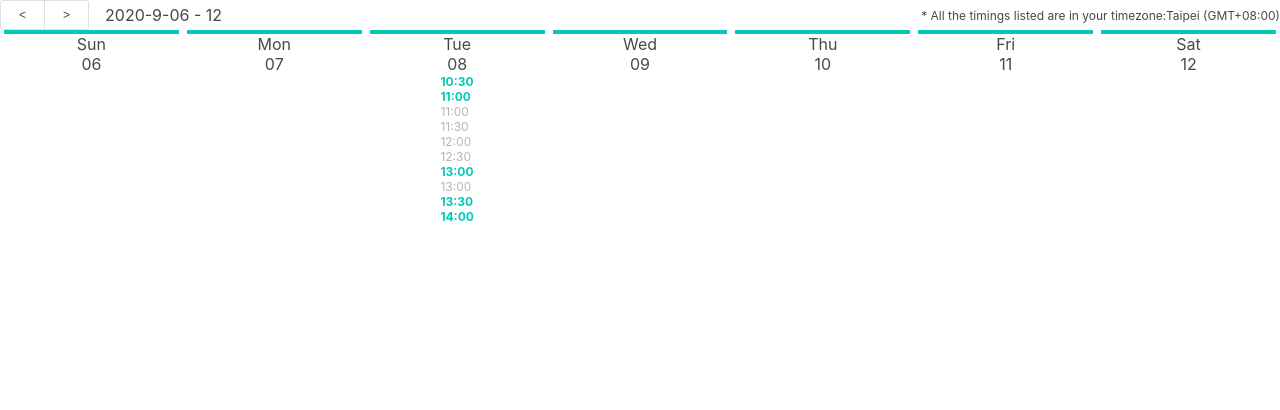
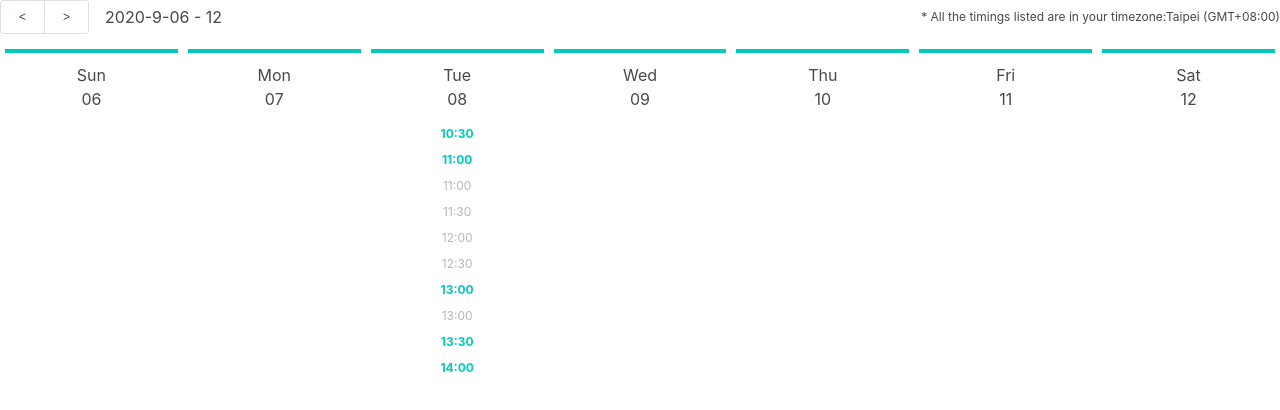
Before and after one commit to thomas8326/react-calendar, a React (Create React App) app: page / in a window 1280 px wide. Shown: the top 410 px of the page. Built offline with nearby package versions, Linux system fonts and the light colour scheme.

Commit message:
style: complete calendar board

```diff
--- a/src/components/day-viewer.jsx
+++ b/src/components/day-viewer.jsx
@@ -50,10 +50,12 @@ class DayViewer extends React.Component {
     const { dayTimes } = this.state;
     return (
       <div className="dayContainer">
-        <div className="dayOfWeek textCenter fontSize-l">{dayOfWeek}</div>
-        <div className="date textCenter fontSize-l">{date}</div>
-        <ul className="time fontSize-s">
-          {dayTimes.map((time, index) => (<li key={index} className={time.className}>{time.text}</li>))}
+        <div className="dateBoard">
+          <div className="dayOfWeek textCenter fontSize-l">{dayOfWeek}</div>
+          <div className="date textCenter fontSize-l">{date}</div>
+        </div>
+        <ul className="timeBoard fontSize-s">
+          {dayTimes.map((time, index) => (<li key={index} className={time.className + " time"}>{time.text}</li>))}
         </ul>
       </div>
     );
--- a/src/index.css
+++ b/src/index.css
@@ -38,6 +38,8 @@ ul {
 .fontSize-m,
 .fontSize-l {
   color: var(--primary-font-color);
+  font-size: 16px;
+  line-height: 1.5;
 }
 
 .fontSize-s {
--- a/src/style/calendar.scss
+++ b/src/style/calendar.scss
@@ -1,17 +1,18 @@
+@import 'src/style/utils/mixin.scss';
+
 .calendar {
-  display: flex;
-  flex-direction: row;
+  @include flex(row);
   justify-content: space-between;
+
+  padding: 15px 0;
 }
 
 .dayContainer {
+  @include flex();
   flex: 1;
-  margin: 0 4px;
+  margin: 0 5px;
 
-  display: flex;
-  justify-content: flex-start;
   align-items: center;
-  flex-direction: column;
   border-top: 4px solid var(--primary-color);
 
   &-time_disable {
@@ -23,3 +24,19 @@
     font-weight: bold;
   }
 }
+
+.dateBoard {
+  @include flex();
+  width: 100%;
+  margin: 10px 0;
+}
+
+.timeBoard {
+  width: 100%;
+
+  .time {
+    @include flex();
+    align-items: center;
+    padding: 4px 0;
+  }
+}
--- /dev/null
+++ b/src/style/utils/mixin.scss
@@ -0,0 +1,4 @@
+@mixin flex($direction: column) {
+  display: flex;
+  flex-direction: $direction;
+}
```
